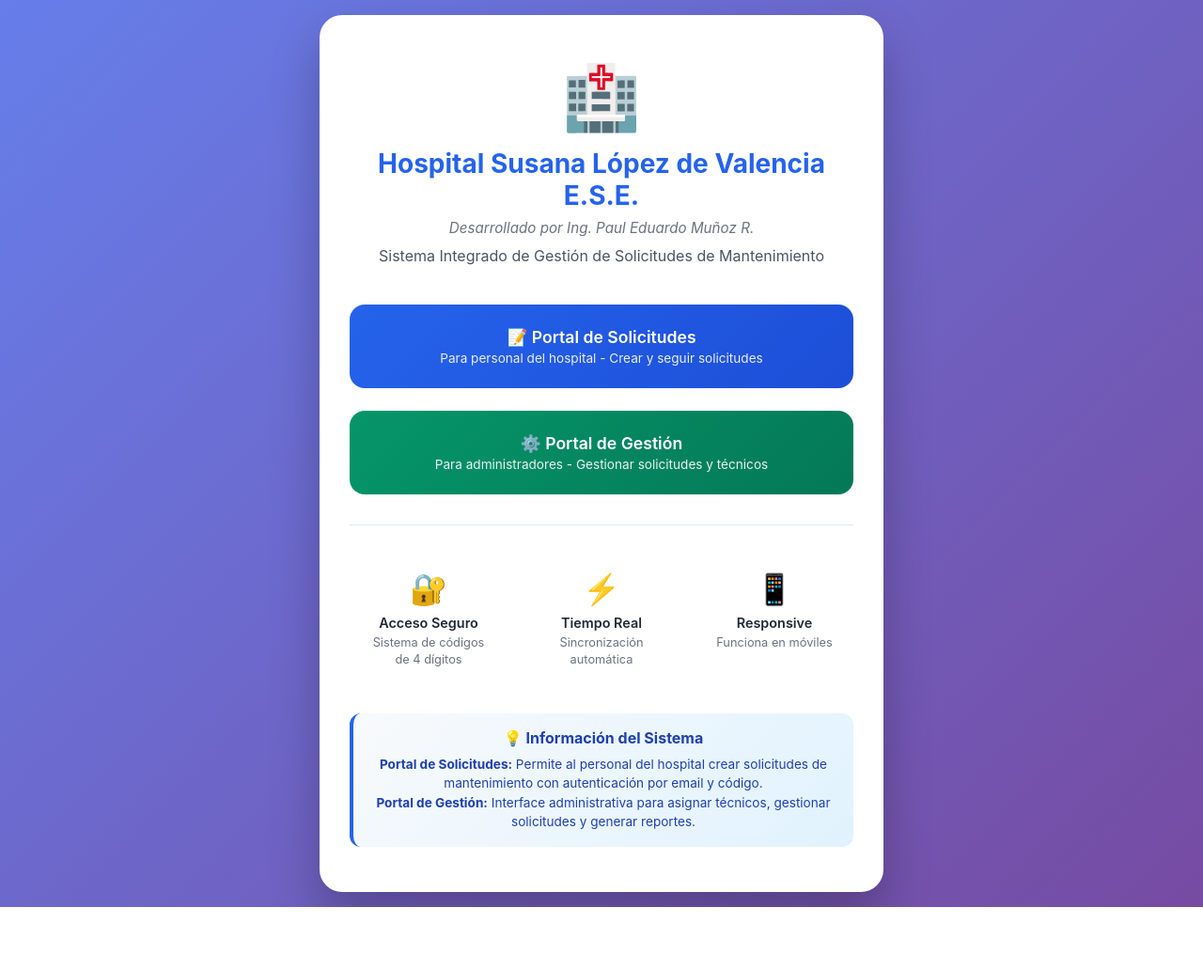
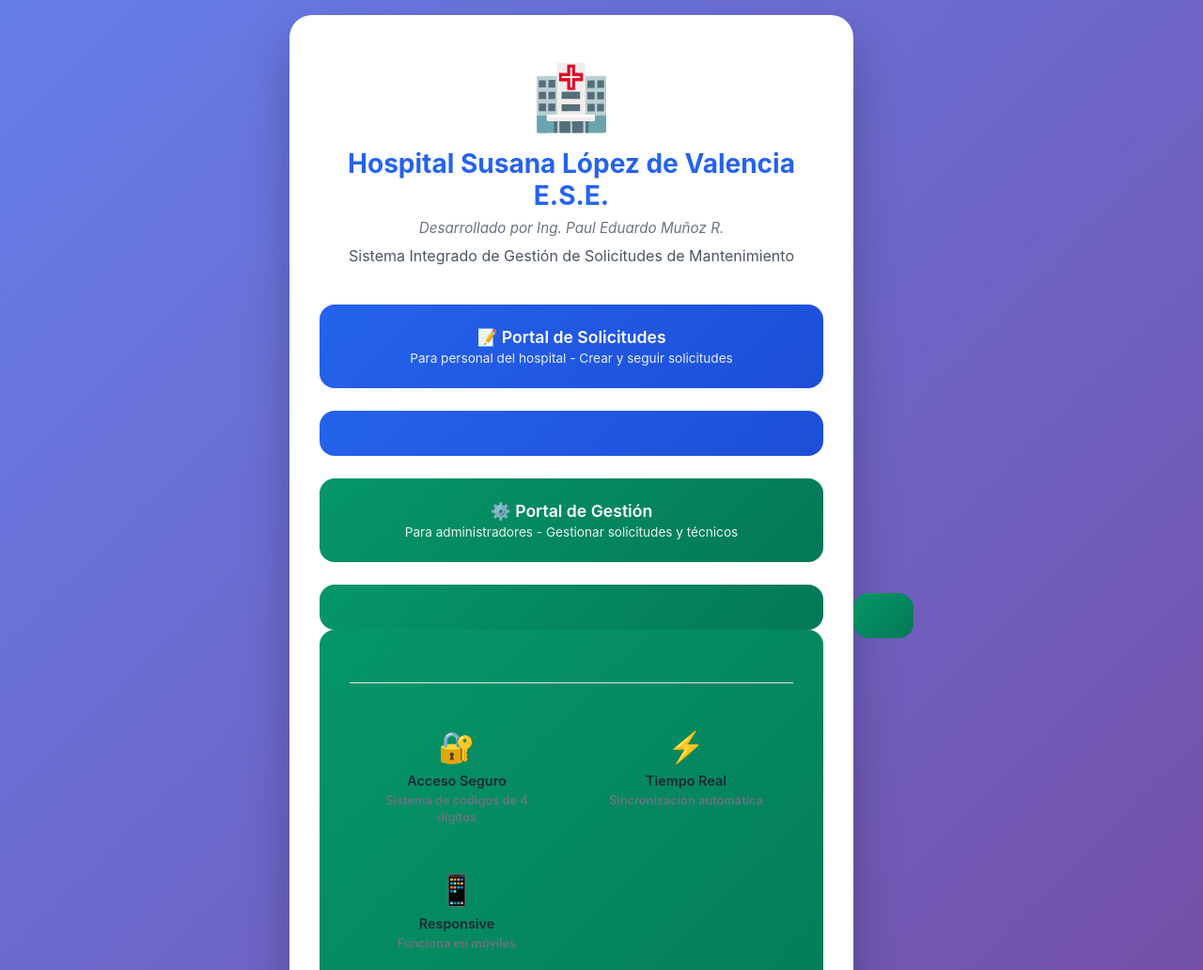
Before and after one commit to LiderBiomedico/portales-hospital, a plain HTML site: page index.html in a window 1280 px wide. Shown: the top 1032 px of the page at 94% size. Before the commit the page ends 965 px from the top, so only its background shows below. Drawn offline with Linux system fonts and the light colour scheme.

Commit message:
Update index.html

```diff
--- a/index.html
+++ b/index.html
@@ -215,12 +215,12 @@
             <a href="PORTALSOLICITUDES1.html" class="portal-btn user">
                 📝 Portal de Solicitudes
                 <small>Para personal del hospital - Crear y seguir solicitudes</small>
-            </a>
+            <a href="PORTALSOLICITUDES1.html" class="portal-btn user">
 
             <a href="PORTALMANTENIMIENTO1.HTML" class="portal-btn admin">
                 ⚙️ Portal de Gestión
                 <small>Para administradores - Gestionar solicitudes y técnicos</small>
-            </a>
+            <a href="PORTALMANTENIMIENTO1.HTML" class="portal-btn admin">
         </div>
 
         <div class="features">
```
